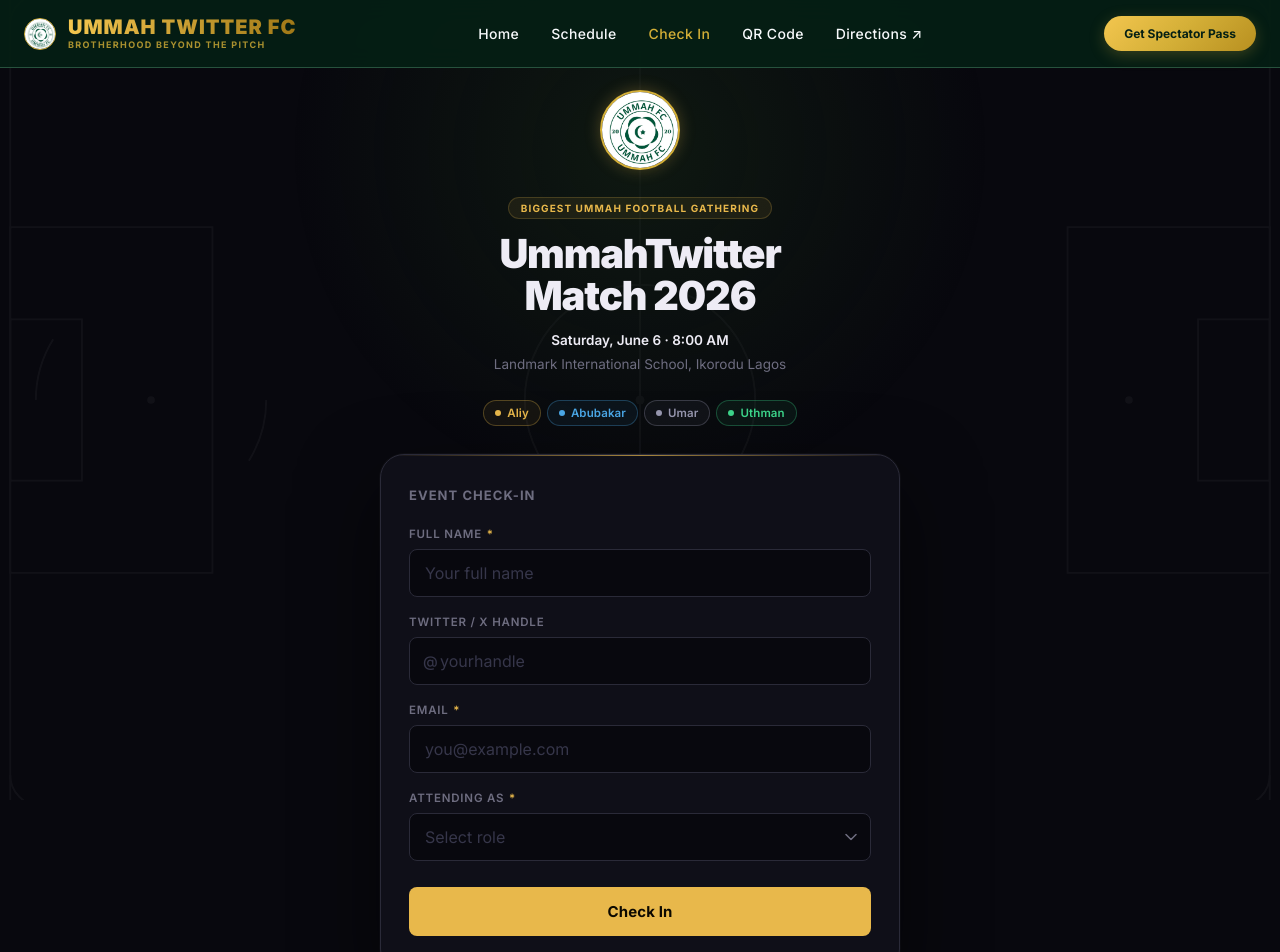
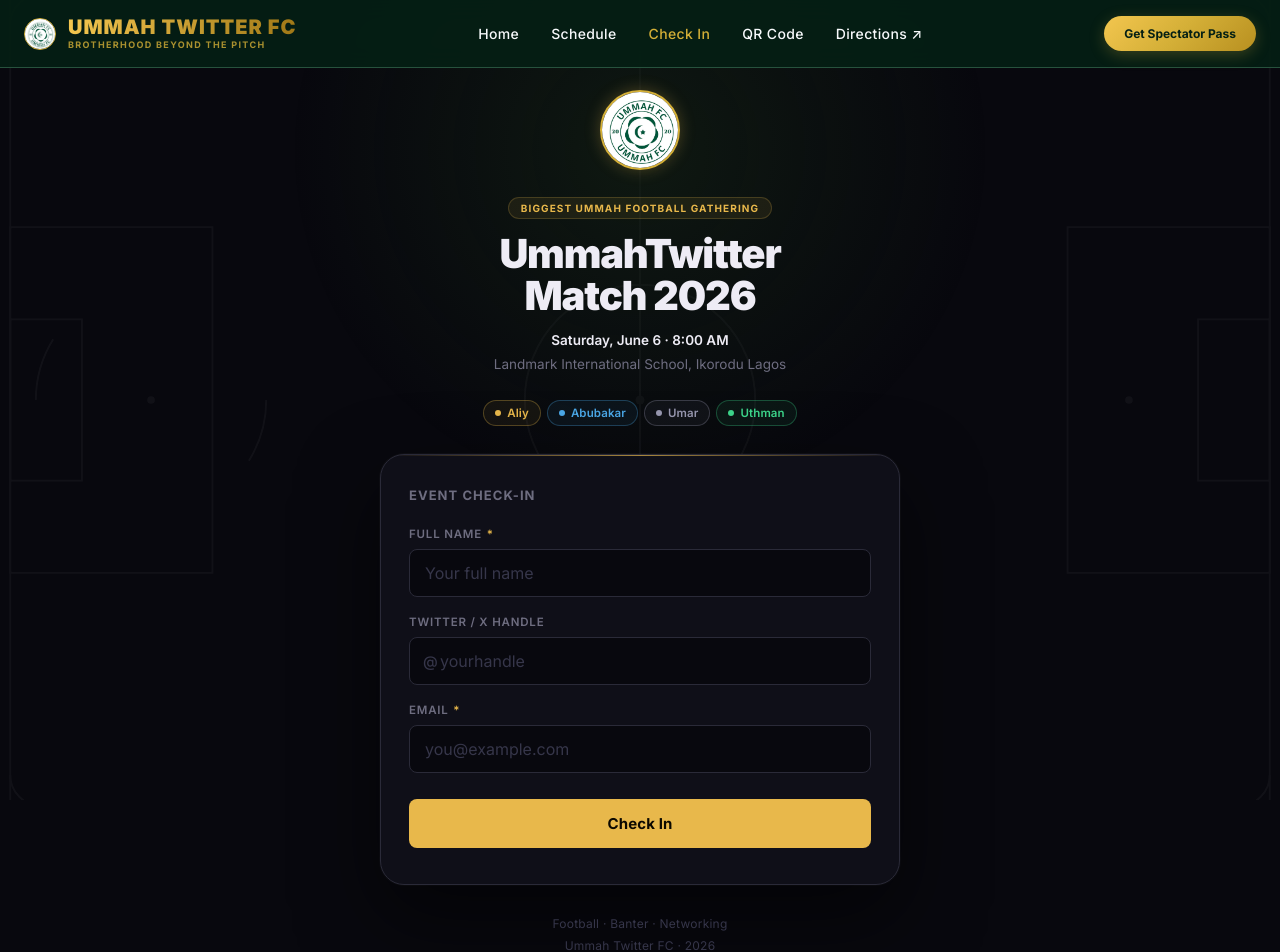
Before and after one commit to ridbay/Ummah-Twitter-FC-Website, a Vue app: page /register in a window 1280 px wide. Shown: the top 952 px of the page. Built offline with nearby package versions, Linux system fonts and the light colour scheme; no server answers.

Commit message:
refactor: update assets and clean up obsolete build files

```diff
--- a/src/views/CheckIn.vue
+++ b/src/views/CheckIn.vue
@@ -3,7 +3,7 @@
 import { supabase } from '../lib/supabase.js'
 import { jsPDF } from 'jspdf'
 
-const form = reactive({ name: '', twitter: '', email: '', role: '' })
+const form = reactive({ name: '', twitter: '', email: '', role: 'Fan' })
 const state = ref('idle') // idle | loading | success | error
 const errorMsg = ref('')
 const successName = ref('')
@@ -13,7 +13,6 @@
 async function handleSubmit() {
   if (!form.name.trim())  return setError('Please enter your full name.')
   if (!form.email.trim()) return setError('Please enter your email address.')
-  if (!form.role)         return setError('Please select your role.')
 
   state.value = 'loading'
   errorMsg.value = ''
@@ -576,7 +575,7 @@
               </div>
             </div>
 
-            <div class="field">
+            <div class="field last">
               <label for="email">Email <span class="req" aria-hidden="true">*</span></label>
               <input
                 v-model="form.email"
@@ -584,22 +583,6 @@
                 placeholder="you@example.com"
                 required autocomplete="email" inputmode="email"
               />
-            </div>
-
-            <div class="field last">
-              <label for="role">Attending as <span class="req" aria-hidden="true">*</span></label>
-              <div class="select-wrap">
-                <select v-model="form.role" id="role" name="role" required>
-                  <option value="" disabled>Select role</option>
-                  <option value="Player">Player</option>
-                  <option value="Fan">Fan</option>
-                </select>
-                <span class="chevron" aria-hidden="true">
-                  <svg width="12" height="7" viewBox="0 0 12 7" fill="none">
-                    <path d="M1 1l5 5 5-5" stroke="currentColor" stroke-width="1.5" stroke-linecap="round" stroke-linejoin="round"/>
-                  </svg>
-                </span>
-              </div>
             </div>
 
             <button type="submit" class="btn-submit" :class="{ loading: state === 'loading' }" :disabled="state === 'loading'">
```
Also changed, not shown: 6 other files (tests, documents, lock files or other folders).
